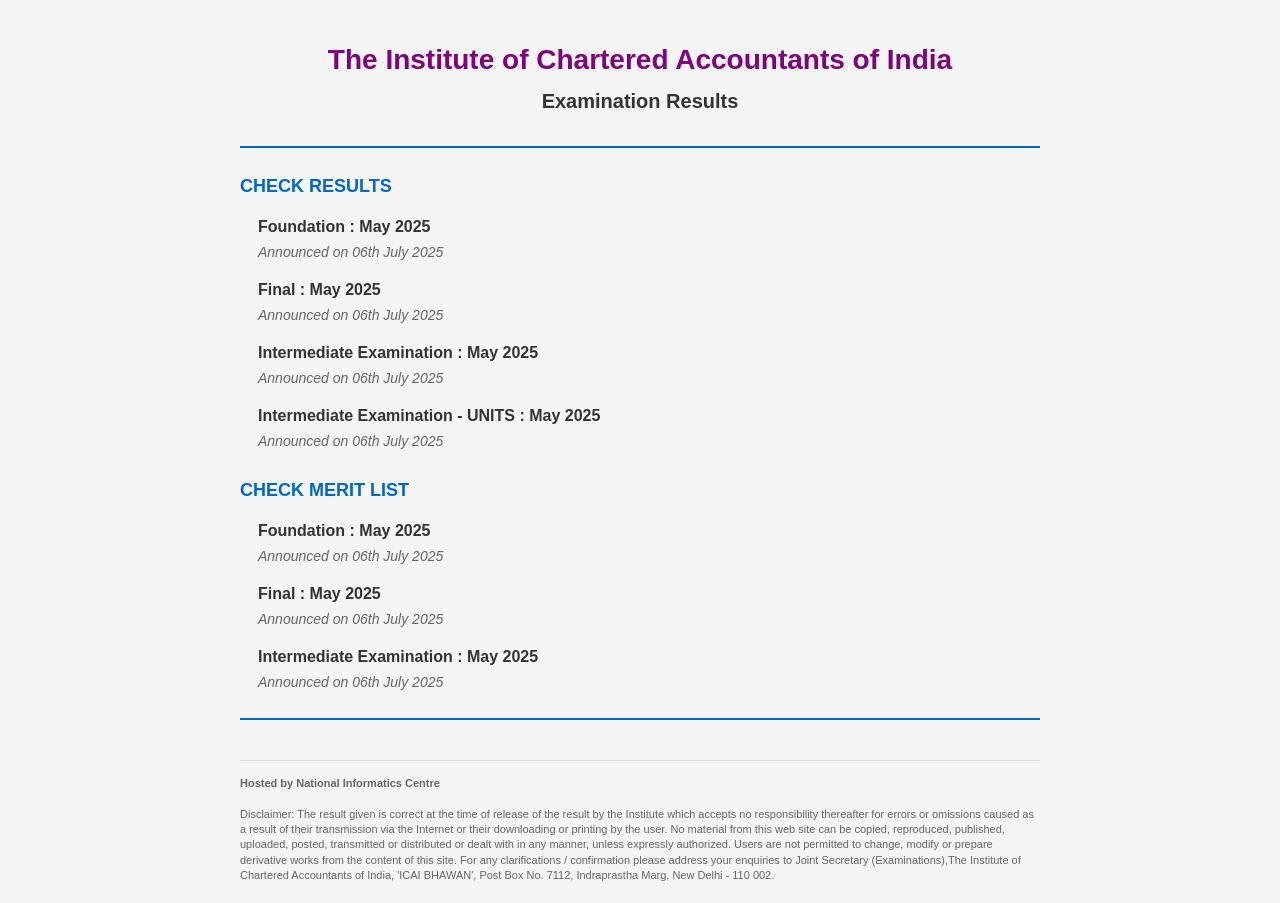
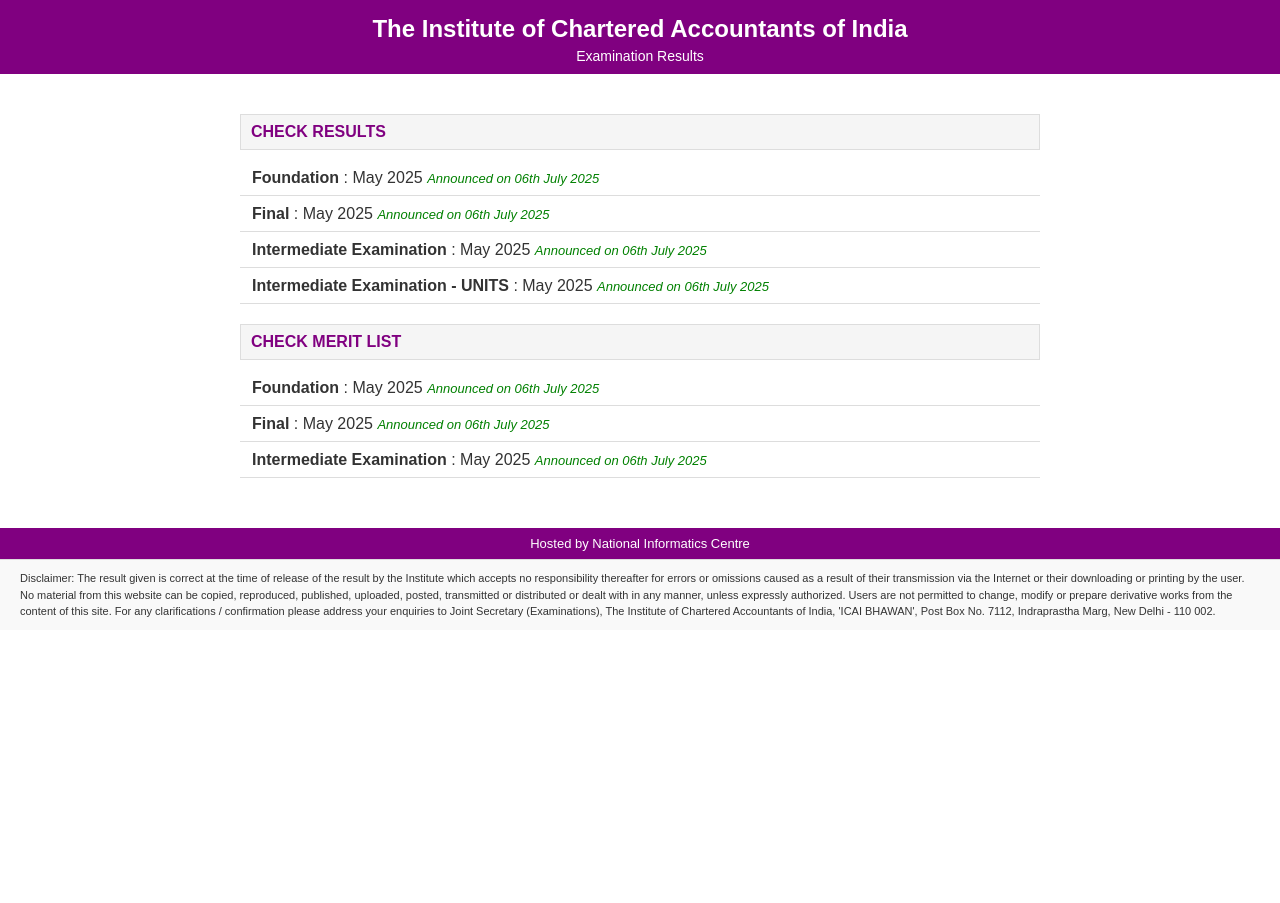
Before and after one commit to Sevmamra/icai.nic.in, a plain HTML site: page index.html in a window 1280 px wide. After the commit the page ends 800 px from the top, so only its background shows below. Drawn offline with Linux system fonts and the light colour scheme.

Commit message:
Update index.html

```diff
--- a/index.html
+++ b/index.html
@@ -7,139 +7,131 @@
     <style>
         body {
             font-family: Arial, sans-serif;
-            line-height: 1.5;
+            background-color: #ffffff;
             color: #333;
+            margin: 0;
+            padding: 0;
+        }
+        .header {
+            background-color: #800080;
+            color: #fff;
+            padding: 10px 20px;
+            text-align: center;
+        }
+        .header h1 {
+            margin: 5px 0;
+            font-size: 24px;
+        }
+        .header h2 {
+            margin: 0;
+            font-size: 14px;
+            font-weight: normal;
+        }
+        .content {
             max-width: 800px;
             margin: 0 auto;
             padding: 20px;
+        }
+        .section-title {
             background-color: #f5f5f5;
-        }
-        h1 {
-            color: #800080; /* Purple */
-            text-align: center;
-            font-size: 28px;
+            padding: 8px 10px;
             font-weight: bold;
-            margin-bottom: 5px;
-        }
-        h2 {
-            color: #333; /* Dark Gray */
-            text-align: center;
-            font-size: 20px;
-            font-weight: 600;
-            margin-top: 0;
-            margin-bottom: 30px;
-        }
-        hr {
-            border: none;
-            height: 2px;
-            background-color: #0066cc;
-            margin: 25px 0;
-        }
-        h3 {
-            color: #0066cc;
-            font-size: 18px;
-            margin: 25px 0 15px 0;
+            color: #800080;
+            border: 1px solid #ddd;
+            margin: 20px 0 10px;
         }
         .exam-item {
-            margin: 15px 0;
-            padding: 0 0 0 15px;
-            border-left: 3px solid transparent;
-            transition: all 0.3s;
+            padding: 8px 12px;
+            border-bottom: 1px solid #ddd;
         }
-        .exam-item:hover {
-            border-left: 3px solid #0066cc;
-        }
-        .exam-item a {
-            display: block;
-            text-decoration: none;
-            color: inherit;
+        .exam-item span {
+            display: inline-block;
         }
         .exam-name {
             font-weight: bold;
-            color: #333;
-            font-size: 16px;
         }
         .exam-date {
-            color: #666;
+            display: block;
+            font-size: 13px;
             font-style: italic;
-            font-size: 14px;
-            display: block;
+            color: #008000;
             margin-top: 3px;
+        }
+        .footer {
+            background-color: #800080;
+            color: #fff;
+            text-align: center;
+            padding: 8px;
+            margin-top: 30px;
+            font-size: 13px;
         }
         .disclaimer {
             font-size: 11px;
-            color: #666;
-            margin-top: 40px;
-            line-height: 1.4;
+            color: #333;
+            padding: 10px 20px;
+            line-height: 1.5;
+            background-color: #f9f9f9;
             border-top: 1px solid #ddd;
-            padding-top: 15px;
         }
     </style>
 </head>
 <body>
+
+    <div class="header">
         <h1>The Institute of Chartered Accountants of India</h1>
         <h2>Examination Results</h2>
+    </div>
 
-    <hr>
+    <div class="content">
 
-    <h3>CHECK RESULTS</h3>
+        <div class="section-title">CHECK RESULTS</div>
 
         <div class="exam-item">
-        <a href="form.html">
-            <span class="exam-name">Foundation : May 2025</span>
+            <span class="exam-name">Foundation</span> : May 2025
             <span class="exam-date">Announced on 06th July 2025</span>
-        </a>
         </div>
 
         <div class="exam-item">
-        <a href="form.html">
-            <span class="exam-name">Final : May 2025</span>
+            <span class="exam-name">Final</span> : May 2025
             <span class="exam-date">Announced on 06th July 2025</span>
-        </a>
         </div>
 
         <div class="exam-item">
-        <a href="form.html">
-            <span class="exam-name">Intermediate Examination : May 2025</span>
+            <span class="exam-name">Intermediate Examination</span> : May 2025
             <span class="exam-date">Announced on 06th July 2025</span>
-        </a>
         </div>
 
         <div class="exam-item">
-        <a href="form.html">
-            <span class="exam-name">Intermediate Examination - UNITS : May 2025</span>
+            <span class="exam-name">Intermediate Examination - UNITS</span> : May 2025
             <span class="exam-date">Announced on 06th July 2025</span>
-        </a>
         </div>
 
-    <h3>CHECK MERIT LIST</h3>
+        <div class="section-title">CHECK MERIT LIST</div>
 
         <div class="exam-item">
-        <a href="form.html">
-            <span class="exam-name">Foundation : May 2025</span>
+            <span class="exam-name">Foundation</span> : May 2025
             <span class="exam-date">Announced on 06th July 2025</span>
-        </a>
         </div>
 
         <div class="exam-item">
-        <a href="form.html">
-            <span class="exam-name">Final : May 2025</span>
+            <span class="exam-name">Final</span> : May 2025
             <span class="exam-date">Announced on 06th July 2025</span>
-        </a>
         </div>
 
         <div class="exam-item">
-        <a href="form.html">
-            <span class="exam-name">Intermediate Examination : May 2025</span>
+            <span class="exam-name">Intermediate Examination</span> : May 2025
             <span class="exam-date">Announced on 06th July 2025</span>
-        </a>
         </div>
 
-    <hr>
+    </div>
+
+    <div class="footer">
+        Hosted by National Informatics Centre
+    </div>
 
     <div class="disclaimer">
-        <strong>Hosted by National Informatics Centre</strong><br><br>
-        Disclaimer: The result given is correct at the time of release of the result by the Institute which accepts no responsibility thereafter for errors or omissions caused as a result of their transmission via the Internet or their downloading or printing by the user. No material from this web site can be copied, reproduced, published, uploaded, posted, transmitted or distributed or dealt with in any manner, unless expressly authorized. Users are not permitted to change, modify or prepare derivative works from the content of this site. For any clarifications / confirmation please address your enquiries to Joint Secretary (Examinations),The Institute of Chartered Accountants of India, 'ICAI BHAWAN', Post Box No. 7112, Indraprastha Marg, New Delhi - 110 002.
+        Disclaimer: The result given is correct at the time of release of the result by the Institute which accepts no responsibility thereafter for errors or omissions caused as a result of their transmission via the Internet or their downloading or printing by the user. No material from this website can be copied, reproduced, published, uploaded, posted, transmitted or distributed or dealt with in any manner, unless expressly authorized. Users are not permitted to change, modify or prepare derivative works from the content of this site. For any clarifications / confirmation please address your enquiries to Joint Secretary (Examinations), The Institute of Chartered Accountants of India, 'ICAI BHAWAN', Post Box No. 7112, Indraprastha Marg, New Delhi - 110 002.
     </div>
+
 </body>
 </html>
```
Lines whose indentation alone changed are shown as unchanged.
